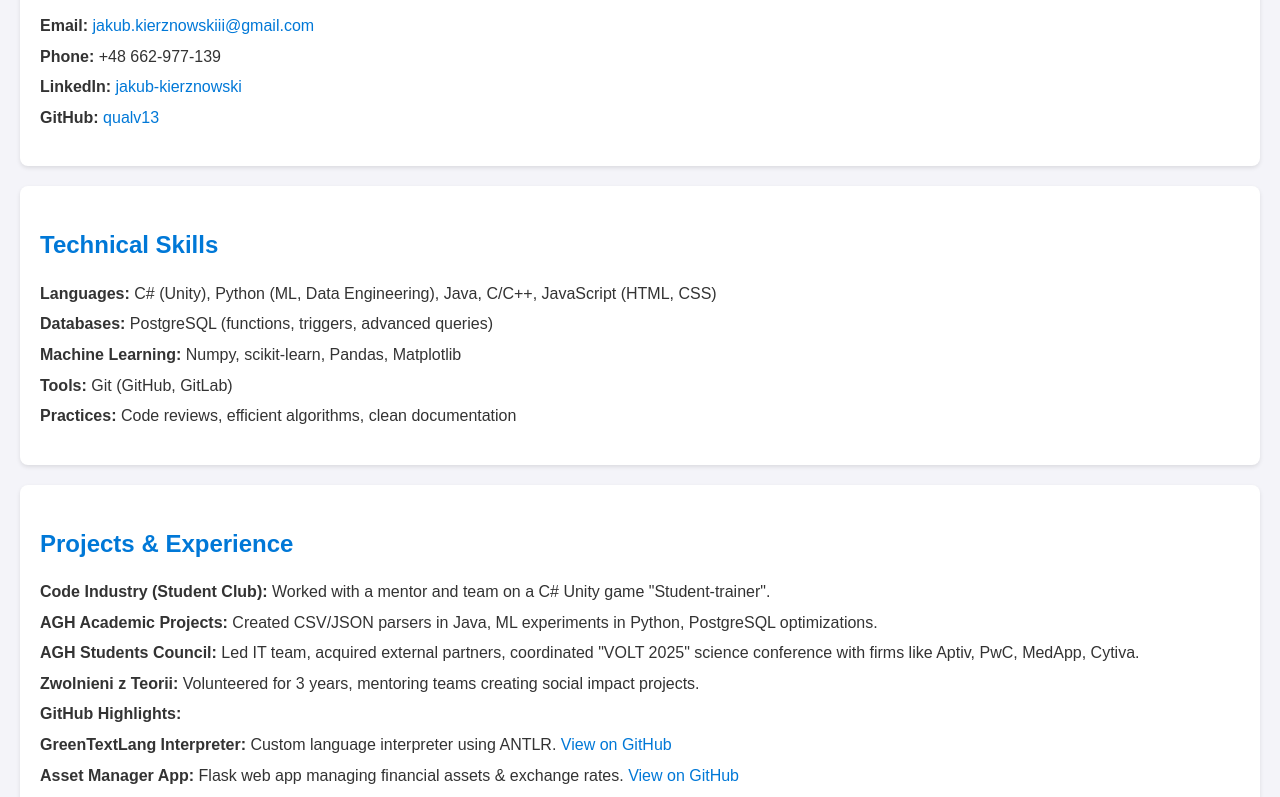
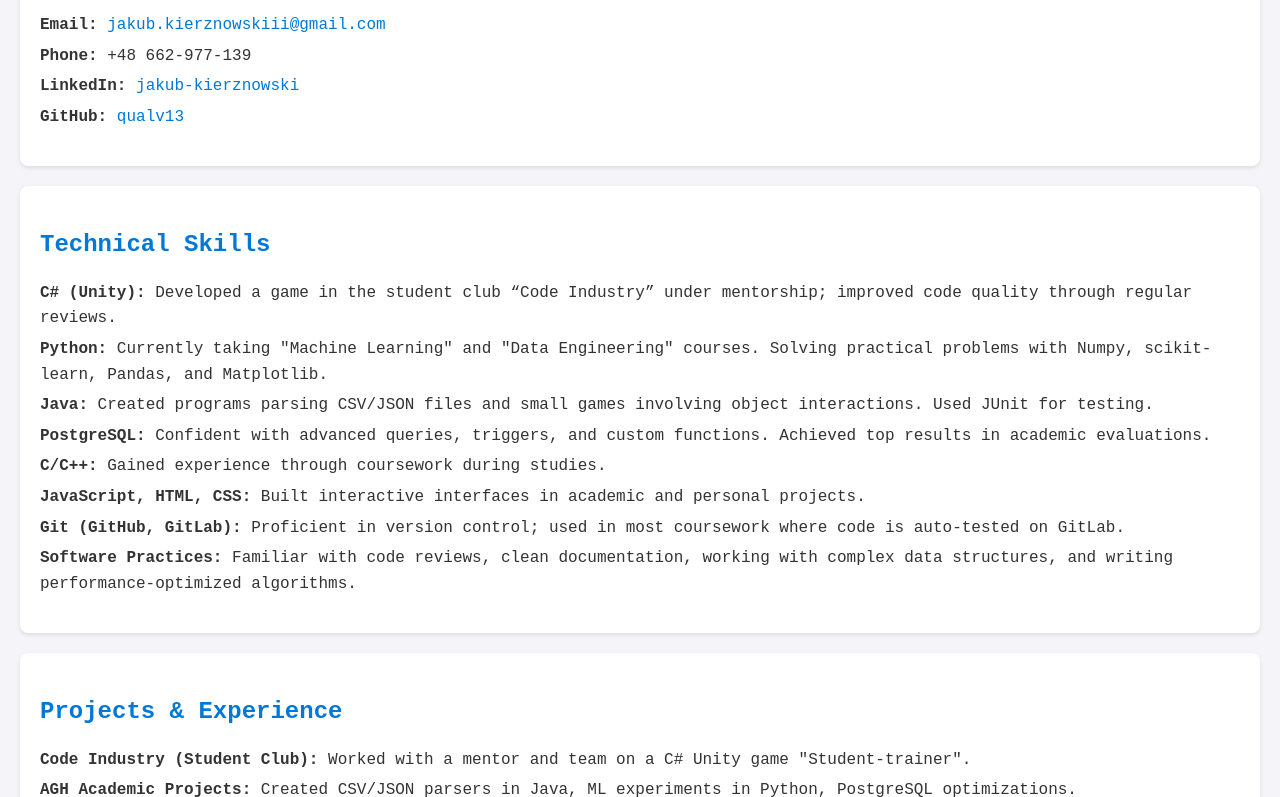
Before and after one commit to qualv13/my-cv-azure, a plain HTML site: page app/index.html in a window 1280 px wide. Shown: the part 468-1265 px from the top of the page. Drawn offline with Linux system fonts and the light colour scheme.

Commit message:
font changes

```diff
--- a/app/index.html
+++ b/app/index.html
@@ -29,13 +29,17 @@
   <section id="skills">
     <h2>Technical Skills</h2>
     <ul>
-      <li><strong>Languages:</strong> C# (Unity), Python (ML, Data Engineering), Java, C/C++, JavaScript (HTML, CSS)</li>
-      <li><strong>Databases:</strong> PostgreSQL (functions, triggers, advanced queries)</li>
-      <li><strong>Machine Learning:</strong> Numpy, scikit-learn, Pandas, Matplotlib</li>
-      <li><strong>Tools:</strong> Git (GitHub, GitLab)</li>
-      <li><strong>Practices:</strong> Code reviews, efficient algorithms, clean documentation</li>
+      <li><strong>C# (Unity):</strong> Developed a game in the student club “Code Industry” under mentorship; improved code quality through regular reviews.</li>
+      <li><strong>Python:</strong> Currently taking "Machine Learning" and "Data Engineering" courses. Solving practical problems with Numpy, scikit-learn, Pandas, and Matplotlib.</li>
+      <li><strong>Java:</strong> Created programs parsing CSV/JSON files and small games involving object interactions. Used JUnit for testing.</li>
+      <li><strong>PostgreSQL:</strong> Confident with advanced queries, triggers, and custom functions. Achieved top results in academic evaluations.</li>
+      <li><strong>C/C++:</strong> Gained experience through coursework during studies.</li>
+      <li><strong>JavaScript, HTML, CSS:</strong> Built interactive interfaces in academic and personal projects.</li>
+      <li><strong>Git (GitHub, GitLab):</strong> Proficient in version control; used in most coursework where code is auto-tested on GitLab.</li>
+      <li><strong>Software Practices:</strong> Familiar with code reviews, clean documentation, working with complex data structures, and writing performance-optimized algorithms.</li>
     </ul>
   </section>
+
 
   <section id="projects">
     <h2>Projects & Experience</h2>
--- a/app/style.css
+++ b/app/style.css
@@ -1,11 +1,19 @@
 body {
-  font-family: Arial, sans-serif;
-  line-height: 1.6;
-  margin: 0;
-  padding: 0;
-  background-color: #f4f4f9;
-  color: #333;
+    font-family: "Space Mono", monospace;
+    font-weight: 400;
+    font-style: normal;
+    line-height: 1.6;
+    margin: 0;
+    padding: 0;
+    background-color: #f4f4f9;
+    color: #333;
 }
+
+.space-mono-regular {
+    font-family: "Space Mono", monospace;
+    font-weight: 400;
+    font-style: normal;
+  }
 
 header {
   background-color: #0078d7;
```
